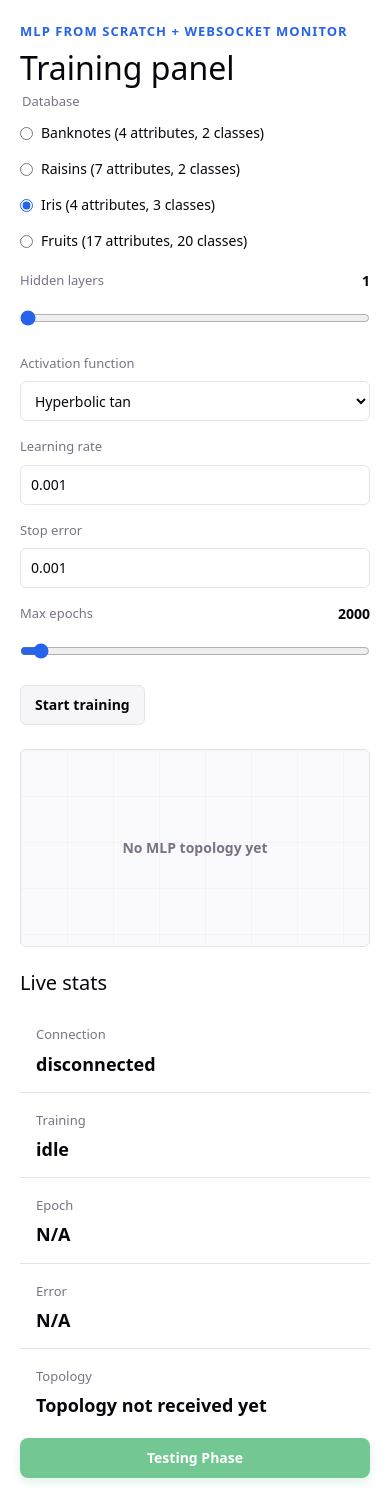
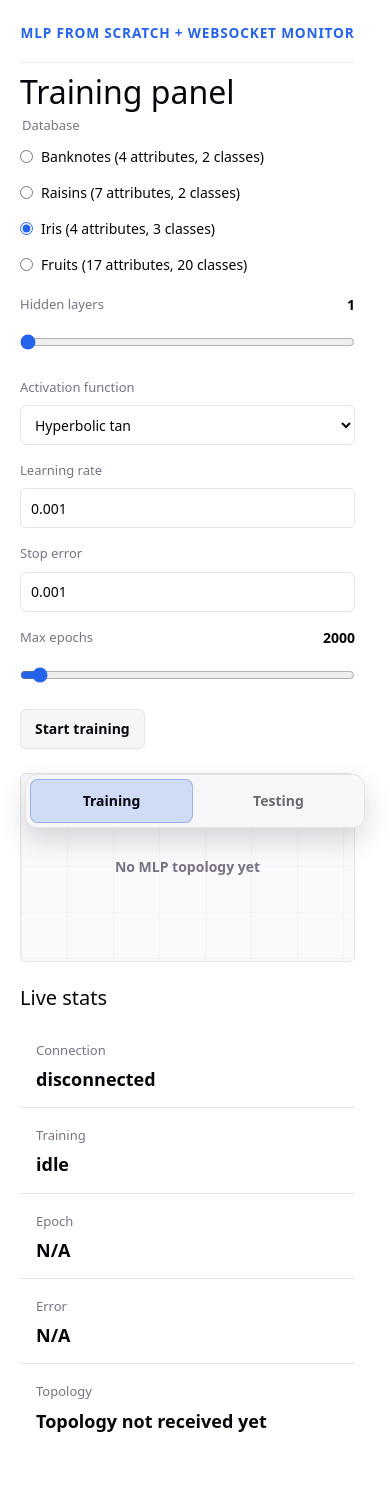
Before and after one commit to stiigp/portf-MLP, a React (Vite) app in the folder frontend/: page / in a window 390 px wide. After the commit the page ends 1469 px from the top, so only its background shows below. Built offline with nearby package versions, Linux system fonts and the light colour scheme; no server answers.

Commit message:
feat: navigation component + header

```diff
--- a/frontend/src/App.css
+++ b/frontend/src/App.css
@@ -1,12 +1,36 @@
 .app-shell {
   min-height: 100svh;
+  display: grid;
+  grid-template-rows: auto minmax(0, 1fr);
   padding: 24px;
   box-sizing: border-box;
 }
 
+.app-header {
+  display: flex;
+  height: 28px;
+  align-items: center;
+  justify-content: center;
+  margin-bottom: 16px;
+  padding-bottom: 16px;
+  border-bottom: 1px solid color-mix(in srgb, var(--border) 72%, transparent);
+}
+
+.app-header h1 {
+  margin: 0;
+  color: var(--accent);
+  font-size: clamp(14px, 1.5vw, 18px);
+  font-weight: 700;
+  letter-spacing: 0.06em;
+  line-height: 1.2;
+  text-align: center;
+  text-transform: uppercase;
+  white-space: nowrap;
+}
+
 .training-layout {
   width: 100%;
-  min-height: calc(100svh - 48px);
+  min-height: 0;
   display: grid;
   grid-template-columns: minmax(240px, 300px) minmax(520px, 1fr) minmax(220px, 280px);
   gap: 24px;
@@ -174,28 +198,66 @@ button:disabled {
   opacity: 0.6;
 }
 
-.phase-navigation-button {
-  margin-top: auto;
+.phase-navigation {
+  position: fixed;
+  z-index: 25;
+  bottom: 24px;
+  left: 50%;
+  display: grid;
+  width: min(360px, calc(100vw - 40px));
+  grid-template-columns: repeat(2, minmax(0, 1fr));
+  gap: 4px;
+  box-sizing: border-box;
+  border: 1px solid var(--border);
+  border-radius: 12px;
+  padding: 4px;
+  background: color-mix(in srgb, var(--button-bg) 86%, var(--bg));
+  box-shadow: 0 12px 28px rgb(15 23 42 / 16%);
+  transform: translateX(-50%);
+}
+
+.phase-navigation button {
+  position: relative;
+  display: grid;
+  min-width: 0;
+  min-height: 44px;
+  place-items: center;
+  overflow: hidden;
   border: 0;
   border-radius: 8px;
-  color: #fff;
-  background: #16a34a;
-  box-shadow: 0 4px 10px rgb(22 163 74 / 22%);
+  color: var(--text-h);
+  background: transparent;
+  opacity: 0.58;
+  transition: background 160ms ease, opacity 160ms ease;
 }
 
-.phase-navigation-button:hover:not(:disabled) {
+.phase-navigation button:hover:not(:disabled) {
   border-color: transparent;
-  background: #15803d;
+  background: color-mix(in srgb, var(--accent) 10%, transparent);
+  opacity: 0.82;
 }
 
-.phase-navigation-button:focus-visible {
-  outline: 3px solid color-mix(in srgb, #16a34a 35%, transparent);
-  outline-offset: 3px;
+.phase-navigation button[aria-current='page'] {
+  cursor: default;
+  color: var(--text-h);
+  background: color-mix(in srgb, var(--accent) 18%, var(--button-bg));
+  box-shadow: inset 0 0 0 1px color-mix(in srgb, var(--accent) 38%, var(--border));
+  opacity: 1;
+}
+
+.phase-navigation button span {
+  position: relative;
+  z-index: 1;
+}
+
+.phase-navigation button:focus-visible {
+  outline: 3px solid color-mix(in srgb, var(--accent) 40%, transparent);
+  outline-offset: 2px;
 }
 
 .testing-layout {
   position: relative;
-  min-height: calc(100svh - 48px);
+  min-height: 0;
   display: flex;
   align-items: flex-start;
   justify-content: flex-start;
@@ -210,13 +272,6 @@ button:disabled {
 }
 
 .test-panel .actions {
-  margin-top: 0;
-}
-
-.testing-layout > .phase-navigation-button {
-  position: absolute;
-  bottom: 0;
-  left: 0;
   margin-top: 0;
 }
 
@@ -531,33 +586,10 @@ button:disabled {
     grid-column: 1 / -1;
   }
 
-  .phase-navigation-button {
-  margin-top: auto;
-  border: 0;
-  border-radius: 8px;
-  color: #fff;
-  background: #16a34a;
-  box-shadow: 0 4px 10px rgb(22 163 74 / 22%);
-}
-
-.phase-navigation-button:hover:not(:disabled) {
-  border-color: transparent;
-  background: #15803d;
-}
-
-.phase-navigation-button:focus-visible {
-  outline: 3px solid color-mix(in srgb, #16a34a 35%, transparent);
-  outline-offset: 3px;
-}
-
-.testing-layout {
-  min-height: calc(100svh - 48px);
+  .testing-layout {
+  min-height: 0;
   display: flex;
   align-items: stretch;
-}
-
-.testing-layout .phase-navigation-button {
-  margin-top: 0;
 }
 .status-grid {
     grid-template-columns: repeat(5, minmax(0, 1fr));
@@ -583,6 +615,20 @@ button:disabled {
     padding: 20px;
   }
 
+  .app-header {
+    height: 26px;
+    margin-bottom: 12px;
+  }
+
+  .app-header h1 {
+    font-size: clamp(12px, 3.5vw, 16px);
+  }
+
+  .phase-navigation {
+    bottom: 16px;
+    width: min(340px, calc(100vw - 32px));
+  }
+
   .training-layout,
   .status-grid,
   .details {
@@ -599,10 +645,6 @@ button:disabled {
 
   .confusion-matrix {
     width: 100%;
-  }
-
-  .testing-layout > .phase-navigation-button {
-    position: static;
   }
 
   .status-grid > div {
--- a/frontend/src/App.tsx
+++ b/frontend/src/App.tsx
@@ -7,7 +7,7 @@ import {
   type TrainingFormState,
 } from './components/TrainingForm'
 import { MlpVisualization } from './components/MlpVisualization'
-import { PhaseNavigationButton } from './components/PhaseNavigationButton'
+import { PhaseNavigation, type Phase } from './components/PhaseNavigation'
 import { ConfusionMatrix } from './components/ConfusionMatrix'
 import { TestPanel } from './components/TestPanel'
 import { ToastStack, useToastStack } from './components/ToastStack'
@@ -26,8 +26,6 @@ import type {
 } from './types/TrainingEvent'
 
 type ConnectionState = 'disconnected' | 'connecting' | 'connected' | 'error'
-type Phase = 'training' | 'testing'
-
 type TrainingStats = Pick<
   TrainingProgressEvent | TrainingFinishedEvent,
   'epoch' | 'sampleIndex' | 'networkError'
@@ -359,11 +357,14 @@ function App() {
 
   return (
     <main className="app-shell">
+      <header className="app-header">
+        <h1>MLP from scratch + websocket monitor</h1>
+      </header>
+
       {phase === 'training' ? (
         <section className="training-layout">
         <aside className="controls-panel" aria-labelledby="training-title">
           <div className="heading-group">
-            <p className="eyebrow">MLP from scratch + websocket monitor</p>
             <h1 id="training-title">Training panel</h1>
           </div>
 
@@ -411,11 +412,6 @@ function App() {
               <strong>{topologySummary}</strong>
             </div>
           </section>
-          <PhaseNavigationButton
-            disabled={!testingAvailable}
-            label="Testing Phase"
-            onClick={() => navigateToPhase('testing', setPhase)}
-          />
         </aside>
         </section>
       ) : (
@@ -443,12 +439,13 @@ function App() {
             classSampleTotals={testClassSampleTotals}
             matrix={confusionMatrix}
           />
-          <PhaseNavigationButton
-            label="Training Phase"
-            onClick={() => navigateToPhase('training', setPhase)}
-          />
         </section>
       )}
+
+      <PhaseNavigation
+        currentPhase={phase}
+        onPhaseChange={(nextPhase) => navigateToPhase(nextPhase, setPhase)}
+      />
 
       <ToastStack toasts={toasts} onDismiss={dismissToast} />
     </main>
--- /dev/null
+++ b/frontend/src/components/PhaseNavigation.tsx
@@ -0,0 +1,36 @@
+export type Phase = 'training' | 'testing'
+
+interface PhaseNavigationProps {
+  currentPhase: Phase
+  onPhaseChange: (phase: Phase) => void
+}
+
+const phases: Array<{ label: string; value: Phase }> = [
+  { label: 'Training', value: 'training' },
+  { label: 'Testing', value: 'testing' },
+]
+
+export function PhaseNavigation({
+  currentPhase,
+  onPhaseChange,
+}: PhaseNavigationProps) {
+  return (
+    <nav className="phase-navigation" aria-label="Application phase">
+      {phases.map((phase) => {
+        const isCurrent = phase.value === currentPhase
+
+        return (
+          <button
+            key={phase.value}
+            type="button"
+            aria-current={isCurrent ? 'page' : undefined}
+            disabled={isCurrent}
+            onClick={() => onPhaseChange(phase.value)}
+          >
+            <span>{phase.label}</span>
+          </button>
+        )
+      })}
+    </nav>
+  )
+}
--- a/frontend/src/index.css
+++ b/frontend/src/index.css
@@ -24,6 +24,10 @@
   @media (max-width: 1024px) {
     font-size: 16px;
   }
+}
+
+html {
+  scrollbar-gutter: stable;
 }
 
 @media (prefers-color-scheme: dark) {
```
